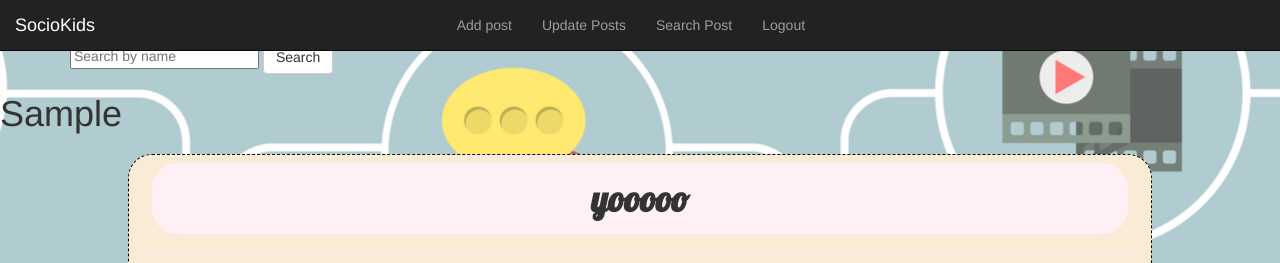
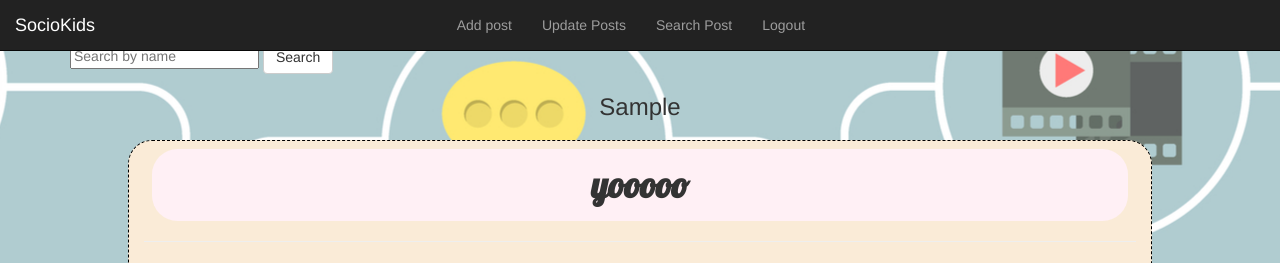
Before and after one commit to shruti9619/instaClone, a Django app: template myApp/templates/login_success.html in a window 1280 px wide. Shown: the top 263 px of the page. Run offline with Django 3.2, Linux system fonts and the light colour scheme; data comes from the database, SQL or seed files in the repository; tables that the repository leaves empty hold one stand-in row (values such as "Sample post"); the template is opened without the code that fills it: values that come from a table or form of the project are taken from there, most other values are stand-ins (such as "Sample title", 1, 10 or a date in 2020); some libraries are stand-ins or nearby versions.

Commit message:
post view improved

```diff
--- a/myApp/static/css/postsheet.css
+++ b/myApp/static/css/postsheet.css
@@ -33,3 +33,12 @@
     margin: 1vh;
     border-radius: 1vh;
 }
+
+.headingcaptioncontainer{
+    font-family: 'Lobster', cursive;
+    font-weight: bolder;
+    margin: 1vh;
+    padding: 2vh;
+    background-color: lavenderblush;
+    border-radius: 2vw;
+}
--- a/myApp/templates/login_success.html
+++ b/myApp/templates/login_success.html
@@ -72,16 +72,16 @@ data-spy="scroll" data-target=".navbar" data-offset="50px">
 </form>
 </div>
 <!--<h1>You have successfully logged in!</h1>-->
-<h1>{{ abuse_msg }}</h1>
+<div class="msnger" style="text-align: center">
+<h3>{{ abuse_msg }}</h3>
 <h3>{{msg}}</h3>
-
+</div>
 
 <!--block to show posts starts here-->
 {% for post in posts %}
 <div class="postwholecontainer container" style="text-align: center;">
 <div>
-    <h1 style="font-family: 'Lobster', cursive;font-weight: bolder;margin: 1vh;padding: 2vh;background-color: lavenderblush;
-    border-radius: 2vw;">{{ post.captions }}</h1>
+    <h1 class="headingcaptioncontainer" >{{ post.captions }}</h1>
     <hr />
 
     <div class="imageinpostcontainer container-fluid">
```
